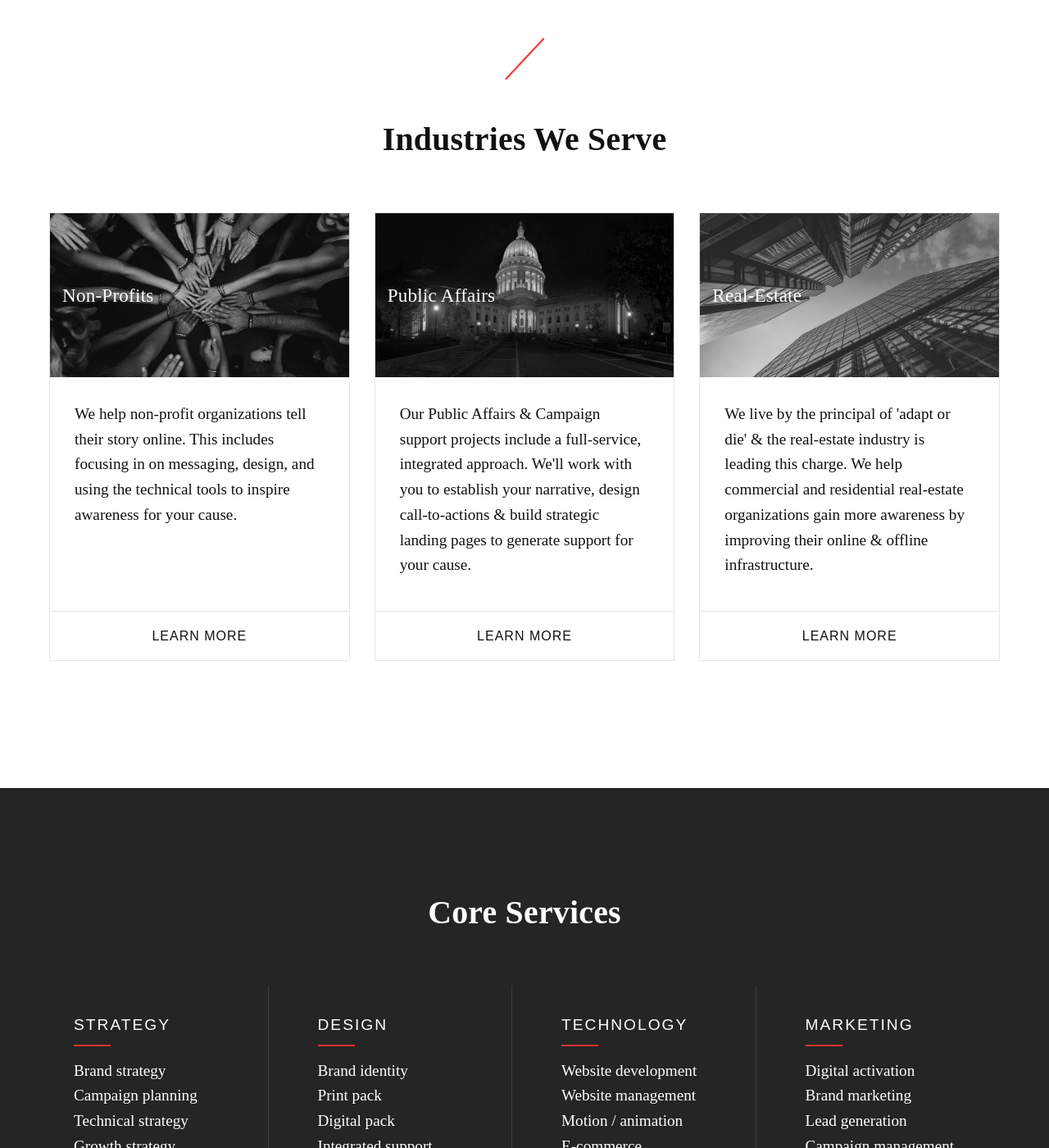
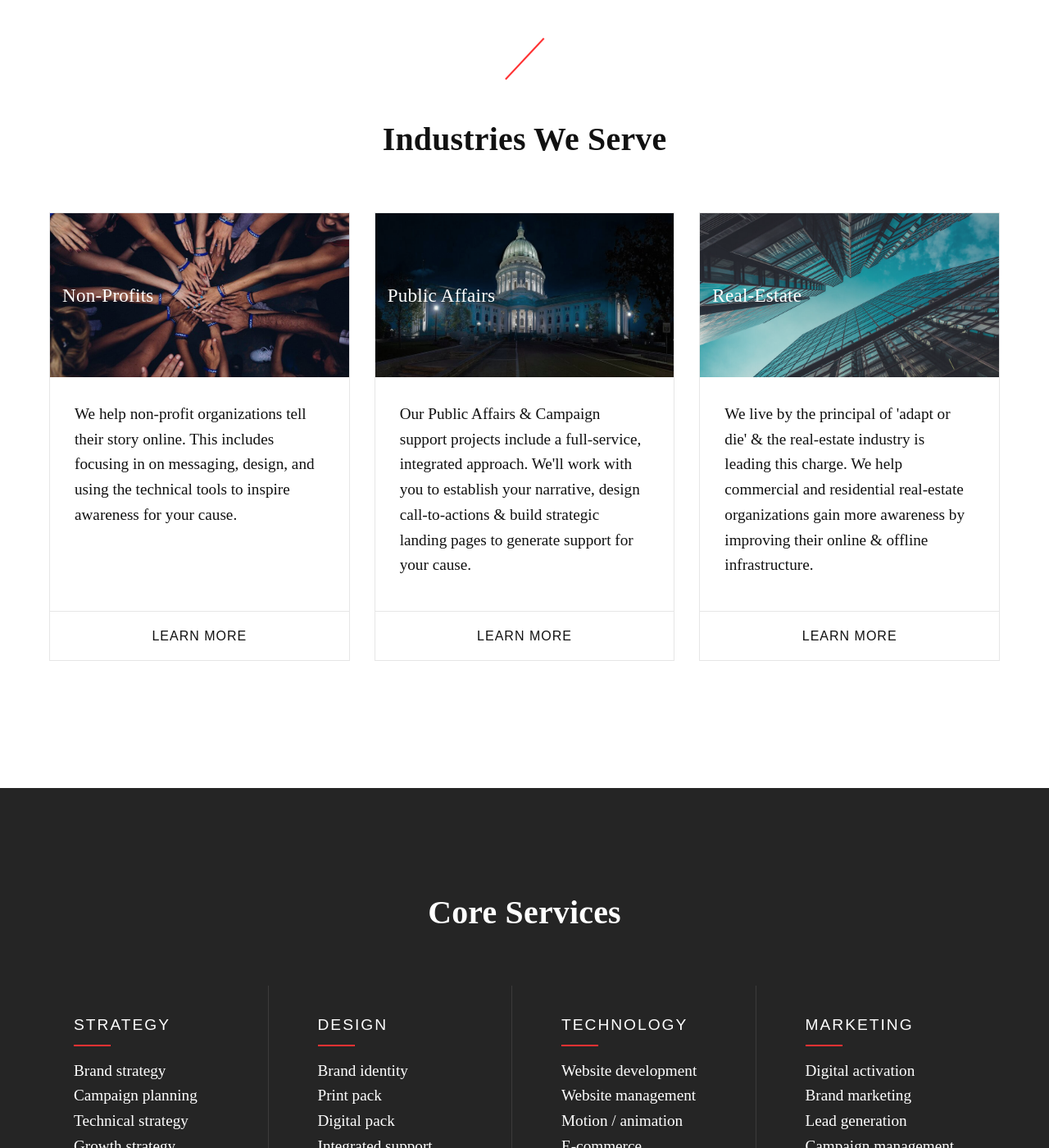
Before and after one commit to brianotoole/brickandmonitor, a Jekyll site: the page built from about.html, in a window 1280 px wide and 1400 px high, scrolled down 936 px. Shown: the whole window at 82% size. Built offline with Jekyll 4.4.1, drawn with Linux system fonts in a browser that asks for light colours; some web fonts are replaced; a script that is not in the unit is left out.

Commit message:
decrease card greyscale

```diff
--- a/assets/css/app.css
+++ b/assets/css/app.css
@@ -2219,7 +2219,7 @@ textarea {
   background-position: center center;
   background-size: cover;
   background-repeat: no-repeat;
-  filter: grayscale(100%); }
+  filter: grayscale(20%); }
   .card__header--2 {
     background-image: url("/assets/images/bg-pubaffairs.jpg"); }
   .card__header--3 {
--- a/src/styles/components/_card.scss
+++ b/src/styles/components/_card.scss
@@ -39,7 +39,7 @@
   background-position: center center;
   background-size: cover;
   background-repeat: no-repeat;
-  filter: grayscale(100%);
+  filter: grayscale(20%);
   &--2 {
     background-image: url("/assets/images/bg-pubaffairs.jpg")
   }
```
